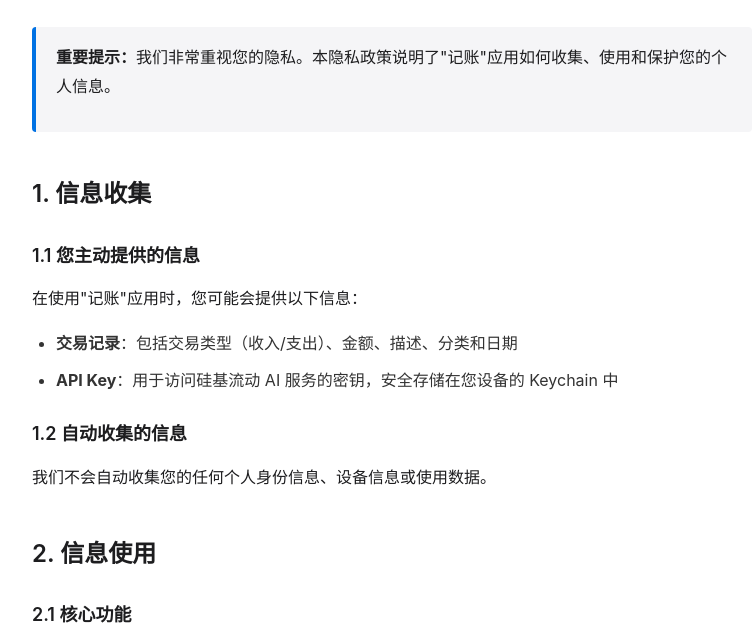
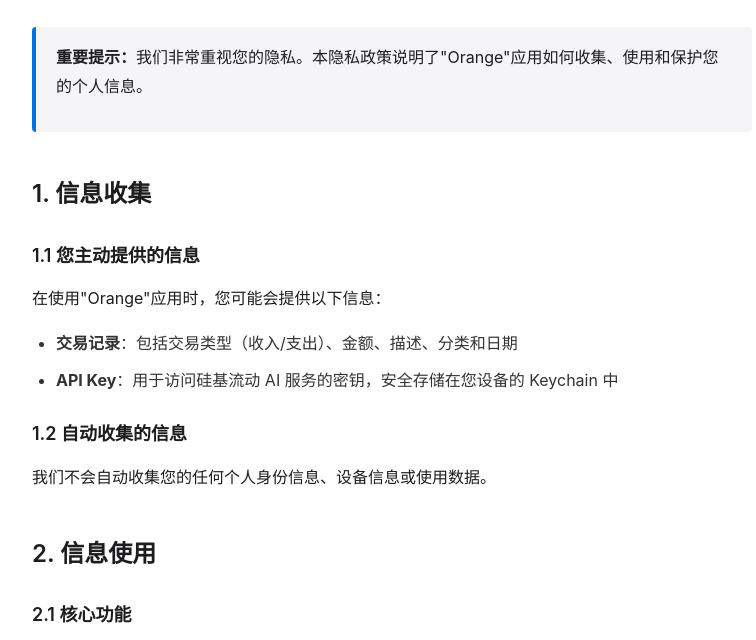
Before and after one commit to steven6143/smart-accounting-privacy, a plain HTML site: page privacy-policy.html in a window 1280 px wide. Shown: the part 156-796 px from the top of the page, without its empty margins (248-1004 px from the left). Drawn offline with Linux system fonts and the light colour scheme.

Commit message:
Update app name from 记账 to Orange

```diff
--- a/privacy-policy.html
+++ b/privacy-policy.html
@@ -3,7 +3,7 @@
 <head>
     <meta charset="UTF-8">
     <meta name="viewport" content="width=device-width, initial-scale=1.0">
-    <title>记账 - 隐私政策</title>
+    <title>Orange - 隐私政策</title>
     <style>
         * {
             margin: 0;
@@ -125,13 +125,13 @@
         <p class="last-updated">最后更新日期：2026年1月29日</p>
 
         <div class="highlight-box">
-            <p><strong>重要提示：</strong>我们非常重视您的隐私。本隐私政策说明了"记账"应用如何收集、使用和保护您的个人信息。</p>
+            <p><strong>重要提示：</strong>我们非常重视您的隐私。本隐私政策说明了"Orange"应用如何收集、使用和保护您的个人信息。</p>
         </div>
 
         <h2>1. 信息收集</h2>
 
         <h3>1.1 您主动提供的信息</h3>
-        <p>在使用"记账"应用时，您可能会提供以下信息：</p>
+        <p>在使用"Orange"应用时，您可能会提供以下信息：</p>
         <ul>
             <li><strong>交易记录</strong>：包括交易类型（收入/支出）、金额、描述、分类和日期</li>
             <li><strong>API Key</strong>：用于访问硅基流动 AI 服务的密钥，安全存储在您设备的 Keychain 中</li>
@@ -244,7 +244,7 @@
         </div>
 
         <div class="footer">
-            <p>&copy; 2026 记账应用. 保留所有权利.</p>
+            <p>&copy; 2026 Orange 应用. 保留所有权利.</p>
             <p>本隐私政策符合《中华人民共和国个人信息保护法》及 Apple App Store 审核指南要求。</p>
         </div>
     </div>
```
Also changed, not shown: index.html (+1 -1 lines), 4 other files.
